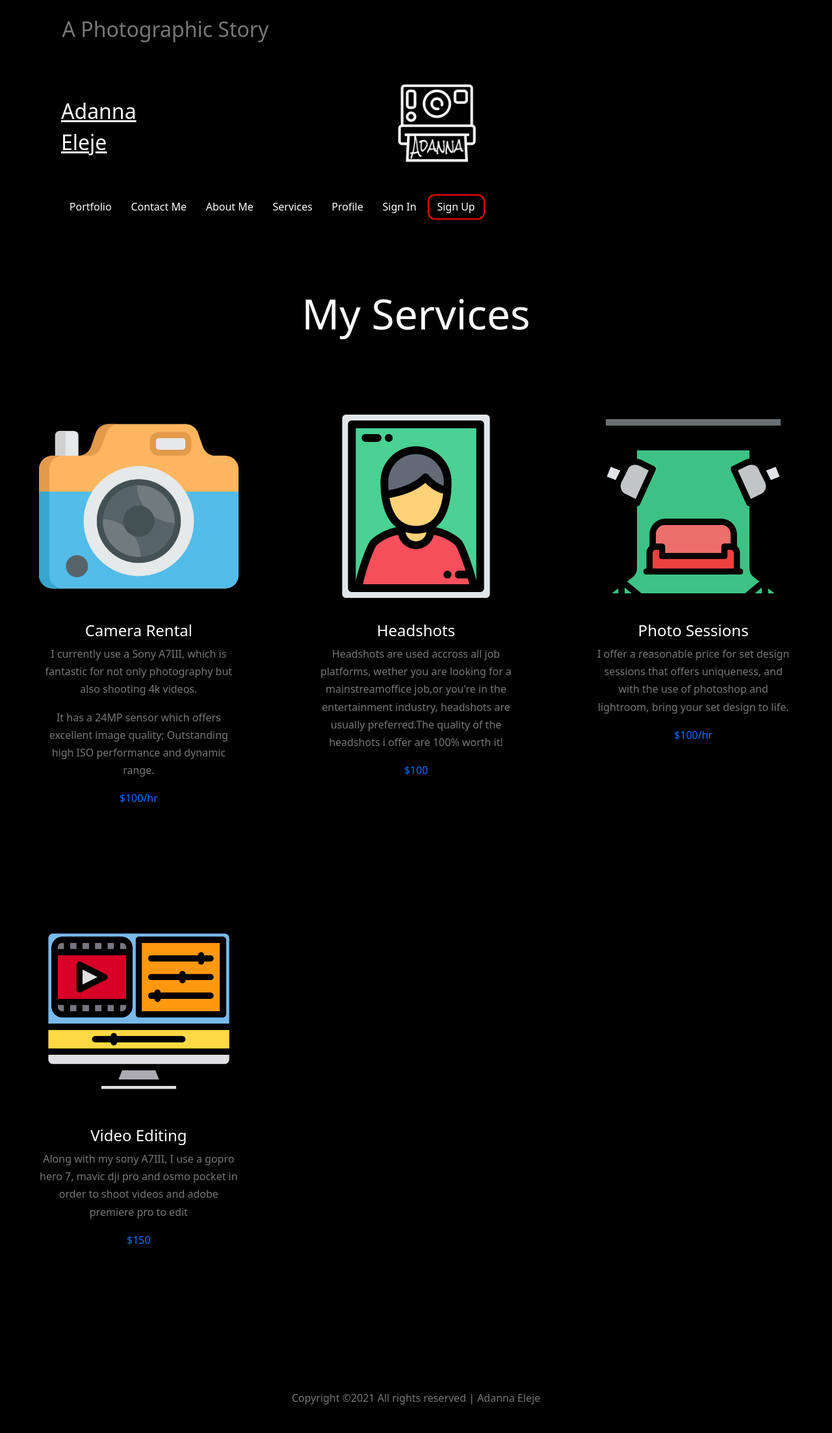
After one commit to adanna23/final-capstone, a Flask app: page /services in a window 1280 px wide. The commit adds this page. Shown: the whole page at 65% size. Run offline with Flask 2, Linux system fonts and the light colour scheme; some libraries are stand-ins or nearby versions.

Commit message:
new additions

```diff
--- a/capstone_inventory/site/routes.py
+++ b/capstone_inventory/site/routes.py
@@ -41,3 +41,7 @@ def portrait():
 @site.route('/blackandwhite')
 def blackandwhite():
     return render_template('blackandwhite.html')
+
+@site.route('/services')
+def services():
+    return render_template('services.html')
--- /dev/null
+++ b/capstone_inventory/site/site_templates/services.html
@@ -0,0 +1,88 @@
+{% extends 'base.html' %}
+
+{% block content %}
+<link rel="stylesheet" href="fonts/flaticon/font/flaticon.css">
+
+<div class="site-wrap">
+
+    <div class="site-mobile-menu">
+      <div class="site-mobile-menu-header">
+        <div class="site-mobile-menu-close mt-3">
+          <span class="icon-close2 js-menu-toggle"></span>
+        </div>
+      </div>
+      <div class="site-mobile-menu-body"></div>
+    </div>
+        </div>
+      </div>
+
+    </header>
+
+    <div class="site-section"  data-aos="fade">
+        <div class="container-fluid">
+
+          <div class="row justify-content-center">
+
+            <div class="col-md-7">
+              <div class="row mb-5">
+                <div class="col-12 ">
+                  <h2 class="site-section-heading text-center">My Services</h2>
+                </div>
+              </div>
+            </div>
+
+          </div>
+
+          <div class="row">
+            <div class="col-md-6 col-lg-6 col-xl-4 text-center mb-5 mb-lg-5">
+              <div class="h-100 p-4 p-lg-5 site-block-feature-7">
+                <img src="../static/images/camera2.png" alt="Image" class="img-fluid mb-4 d-block" >
+                <h3 class="text-white h4">Camera Rental</h3>
+                <p>I currently use a Sony A7III, which is fantastic for not only photography but also shooting 4k videos.</p>
+                <p> It has a 24MP sensor which offers excellent image quality; Outstanding high ISO performance and dynamic range.</p>
+                <p><strong class="font-weight-bold text-primary">$100/hr</strong></p>
+              </div>
+            </div>
+            <div class="col-md-6 col-lg-6 col-xl-4 text-center mb-5 mb-lg-5">
+              <div class="h-100 p-4 p-lg-5 site-block-feature-7">
+                <img src="../static/images/portrait1.png" alt="Image" class="img-fluid mb-4 d-block" >
+                <h3 class="text-white h4">Headshots</h3>
+                <p>Headshots are used accross all job platforms, wether you are looking for a mainstreamoffice job,or you're in the entertainment industry, headshots are usually preferred.The quality of the headshots i offer are 100% worth it! </p>
+                <p><strong class="font-weight-bold text-primary">$100</strong></p>
+              </div>
+            </div>
+            <div class="col-md-6 col-lg-6 col-xl-4 text-center mb-5 mb-lg-5">
+              <div class="h-100 p-4 p-lg-5 site-block-feature-7">
+                <img src="../static/images/studio.png" alt="Image" class="img-fluid mb-4 d-block" >
+                <h3 class="text-white h4">Photo Sessions</h3>
+                <p>I offer a reasonable price for set design sessions that offers uniqueness, and with the use of photoshop and lightroom, bring your set design to life. </p>
+                <p><strong class="font-weight-bold text-primary">$100/hr</strong></p>
+              </div>
+            </div>
+
+            <div class="col-md-6 col-lg-6 col-xl-4 text-center mb-5 mb-lg-5">
+              <div class="h-100 p-4 p-lg-5 site-block-feature-7">
+                <img src="../static/images/computer.png" alt="Image" class="img-fluid mb-4 d-block" >
+                <h3 class="text-white h4">Video Editing</h3>
+                <p>Along with my sony A7III, I use a gopro hero 7, mavic dji pro and osmo pocket in order to shoot videos and adobe premiere pro to edit</p>
+                <p><strong class="font-weight-bold text-primary">$150</strong></p>
+              </div>
+            </div>
+
+          </div>
+        </div>
+      </div>
+
+
+<!--footer-->
+<div class="footer py-4">
+    <div class="container-fluid text-center">
+      <p>
+        <!-- COPYRIGHT -->
+        Copyright &copy;<script data-cfasync="false" src="/cdn-cgi/scripts/5c5dd728/cloudflare-static/email-decode.min.js"></script><script>document.write(new Date().getFullYear());</script> All rights reserved | <i class="icon-heart-o" aria-hidden="true"></i> Adanna Eleje </a>
+        <!-- COPYRIGHT -->
+      </p>
+    </div>
+  </div>
+</div>
+{% endblock content %}
--- a/capstone_inventory/static/css/main.css
+++ b/capstone_inventory/static/css/main.css
@@ -269,20 +269,10 @@ a {
     opacity: 0;
     visibility: hidden;
     color: #fff; }
-  .team-member:hover:before, .team-member:focus:before, .team-member:active:before {
-    opacity: 1;
-    visibility: visible; }
   .team-member:hover img, .team-member:focus img, .team-member:active img {
     -webkit-transform: scale(1.1);
     -ms-transform: scale(1.1);
     transform: scale(1.1); }
-
-    .mejs__container {
-  width: 100% !important; }
-
-@media (max-width: 991.98px) {
-  .display-4 {
-    font-size: 1.8rem; } }
 
 .btn-outline-white {
   border-color: #fff;
--- a/capstone_inventory/templates/base.html
+++ b/capstone_inventory/templates/base.html
@@ -47,6 +47,9 @@
                 <a href="{{ url_for('site.about') }}">
                     <li>About Me</li>
                 </a>
+                <a href="{{ url_for('site.services') }}">
+                    <li>Services</li>
+                </a>
                 <a href="{{ url_for('site.profile') }}">
                     <li>Profile</li>
                 </a>
```
Also changed, not shown: capstone_inventory/static/images/camera.png (added), capstone_inventory/static/images/camera2.png (added), capstone_inventory/static/images/computer.png (added), capstone_inventory/static/images/portrait1.png (added), capstone_inventory/static/images/studio.png (added).
